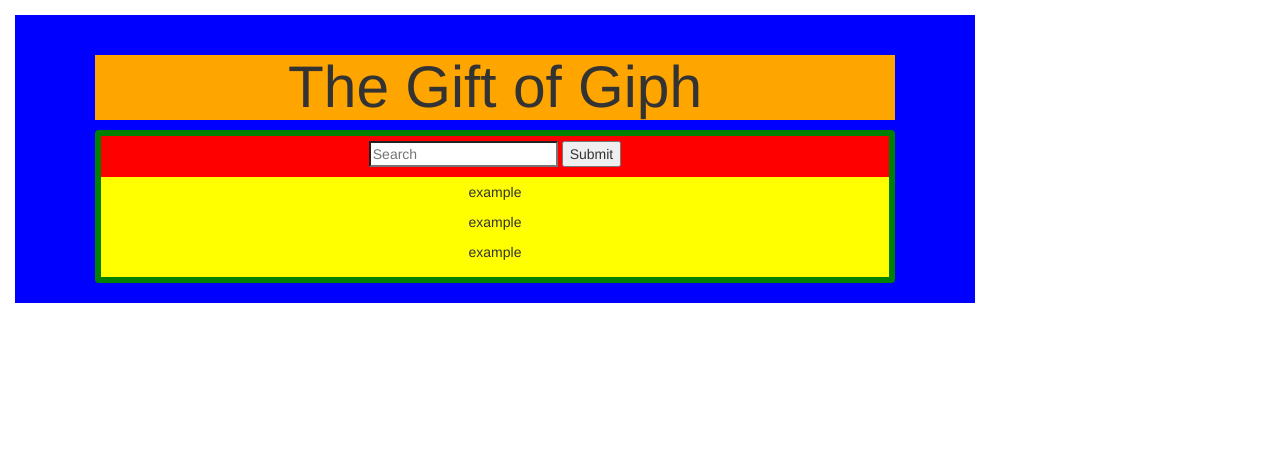
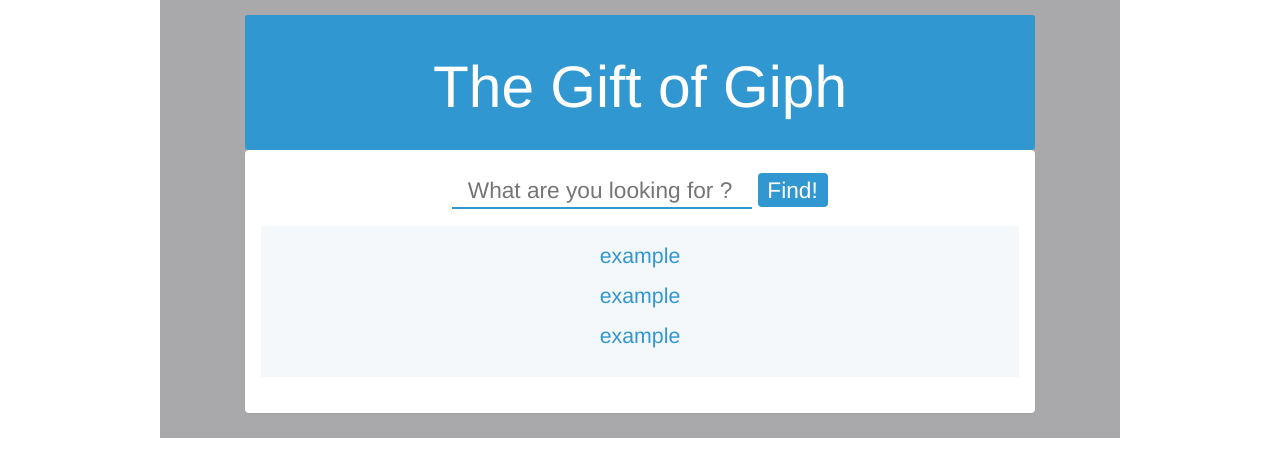
Before and after one commit to lcdonaldson/js-giphy_challenge, a plain HTML site: page index.html in a window 1280 px wide. Drawn offline with nearby package versions, Linux system fonts and the light colour scheme.

Commit message:
updates to layout and component

```diff
--- a/index.html
+++ b/index.html
@@ -4,34 +4,38 @@
     <meta charset="UTF-8">
     <title>Document</title>
 
+    <!-- jQuery -->
+    <script src="http://ajax.googleapis.com/ajax/libs/jquery/1.11.2/jquery.min.js"></script>
+
     <!-- Latest compiled and minified CSS -->
     <link rel="stylesheet" href="https://maxcdn.bootstrapcdn.com/bootstrap/3.3.7/css/bootstrap.min.css" integrity="sha384-BVYiiSIFeK1dGmJRAkycuHAHRg32OmUcww7on3RYdg4Va+PmSTsz/K68vbdEjh4u" crossorigin="anonymous">
-
-    <!-- Optional theme -->
-    <link rel="stylesheet" href="https://maxcdn.bootstrapcdn.com/bootstrap/3.3.7/css/bootstrap-theme.min.css" integrity="sha384-rHyoN1iRsVXV4nD0JutlnGaslCJuC7uwjduW9SVrLvRYooPp2bWYgmgJQIXwl/Sp" crossorigin="anonymous">
 
     <!-- Latest compiled and minified JavaScript -->
     <script src="https://maxcdn.bootstrapcdn.com/bootstrap/3.3.7/js/bootstrap.min.js" integrity="sha384-Tc5IQib027qvyjSMfHjOMaLkfuWVxZxUPnCJA7l2mCWNIpG9mGCD8wGNIcPD7Txa" crossorigin="anonymous"></script>
 
-    <!-- jQuery -->
-    <script src="https://code.jquery.com/ui/1.12.1/jquery-ui.min.js" integrity="sha256-VazP97ZCwtekAsvgPBSUwPFKdrwD3unUfSGVYrahUqU=" crossorigin="anonymous"></script>
-
     <!-- my links -->
     <link rel="stylesheet" href="styles.css">
     <script src="main.js"></script>
+
 </head>
 <body>
 
-    <div class="wrapper">
-        <div>
-            <header class="hero">
+    <div class="container-fluid wrapper">
+        <div class="row">
+            <header class="hero col-xs-12">
                 <h1>The Gift of Giph</h1>
             </header>
 
-            <div class="panel">
+            <div class="panel col-xs-12">
                 <form action="">
-                    <input type="search" placeholder="Search">
-                    <input type="submit">
+                    <div class="media-object">
+                        <div id="search">
+                            <input type="search" id="name" name="user_name" placeholder="What are you looking for ?">
+                        </div>
+                        <div id="submit" class="button">
+                            <button type="submit">Find!</button>
+                        </div>
+                    </div>
                 </form>
                 <div class="content">
                     <p>example</p>
--- a/main.js
+++ b/main.js
@@ -0,0 +1,6 @@
+$(document).ready(function (){
+    $("#name").on("change", function(event){
+        event.preventDefault();
+        console.log('hey');
+    });
+})
--- a/styles.css
+++ b/styles.css
@@ -14,54 +14,113 @@ html {
 
 
 /*********** Defaults *************/
-
 .hero {
     text-align: center;
-    background-color: orange;
+    background-color: #3097D1;
+    padding: 20px 0;
+    border-radius: 3px;
 }
 
 form {
     padding: 5px 0 10px 0;
-    background-color: red;
+    /*background-color: red;*/
 }
+
+input, select, textarea{
+    color: #3097D1;
+}
+
+textarea:focus, input:focus {
+    outline: none;
+    color: #3097D1;
+}
+
+/*::-webkit-input-placeholder {
+    color: #C8C8C8;
+}*/
 /************************************/
 
 
 /************** Layout ************/
-
 .wrapper {
     display: flex;
     flex-direction: column;
-    background-color: blue;
+    background-color: orange;
     max-width: 960px;
-    margin: 15px;
-    padding: 15px;
+    padding-top: 10px;
 }
 
-.wrapper div {
+.wrapper > div {
     margin: 0 auto;
     padding: 5px;
+    width: 800px;
 }
 
 .panel {
     flex: 1;
     overflow: auto;
-    background-color: green;
+    /*background-color: green;*/
     text-align: center;
-    padding: 5px 0 20px 0;
-    width: 800px;
+    padding: 15px 0 20px 0;
+}
+
+.media-object {
+    width: 400px;
+    height: 30px;
+    /*background-color: pink;*/
+    margin: 0 auto;
+    padding: 2px;
+}
+
+#search {
+    float: left;
+    margin-left: 10px;
+}
+
+#submit {
+    margin-right: 10px;
 }
 
 .content {
-    background-color: yellow;
+    background-color: #F5F8FA;
+    /*background-color: #3097D1;*/
     padding: 15px;
     margin: 15px;
 }
+
+.content p {
+    font-size: 16pt;
+    color: #3097D1;
+}
 /************************************/
 
-/************ Component *************/
-
+/************ Component Styling *************/
 .hero > h1 {
     font-size: 44pt;
+    color: #FFF;
+}
+
+.container-fluid {
+    /*background-color: #F5F8FA;*/
+    background-color: #A9A9AC;
+}
+
+.media-object input {
+    width: 300px;
+    border: none;
+    border-bottom: 2px solid #3097D1;
+    text-align: center;
+    font-size: 17pt;
+    /*font-weight: 400;*/
+}
+
+.media-object button {
+    width: 70px;
+    border: none;
+    border-radius: 4px;
+    background-color: #3097D1;
+    margin-left: 5px;
+    font-size: 17pt;
+    color: #FFF;
 }
 /************************************/
```
